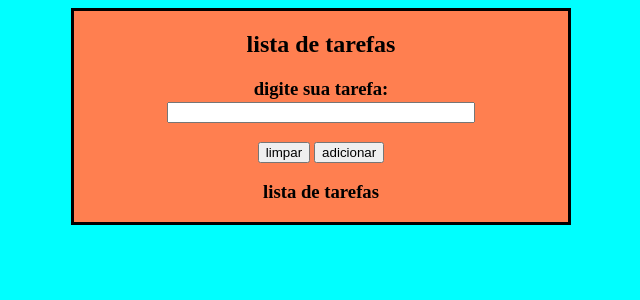
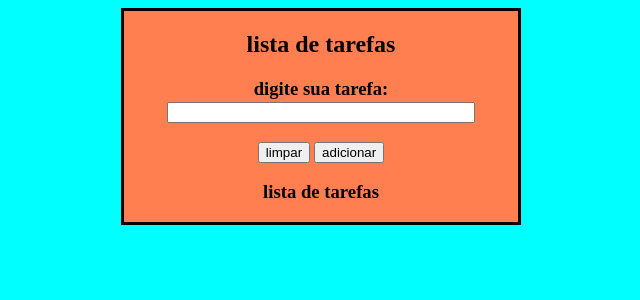
Before and after one commit to CauiDavis/lista-de-tarefas, a PHP site: page / in a window 1280 px wide. Shown: the top 300 px of the page, without its empty margins (319-959 px from the left). Run offline with PHP 8.4, Linux system fonts and the light colour scheme.

Commit message:
first commit

```diff
--- a/estilo.css
+++ b/estilo.css
@@ -1,7 +1,7 @@
 .quadro{
     border: solid;
     margin-top:100;
-    width: 500px;
+    width: 400px;
     background-color: coral;
     box-sizing: border-box;
     flex-wrap: wrap;
```
